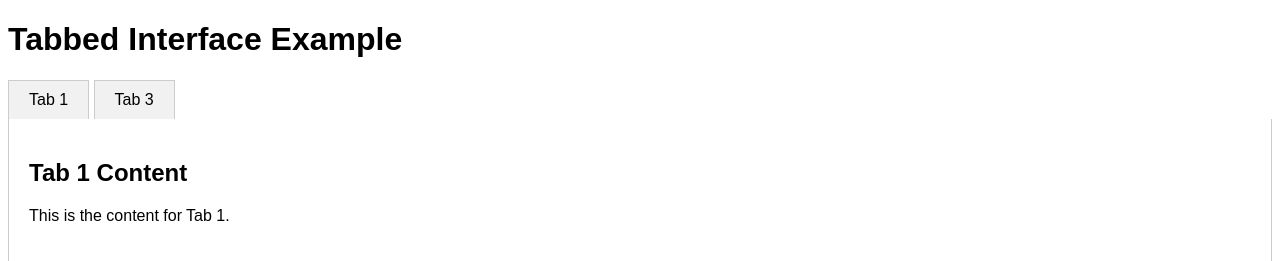
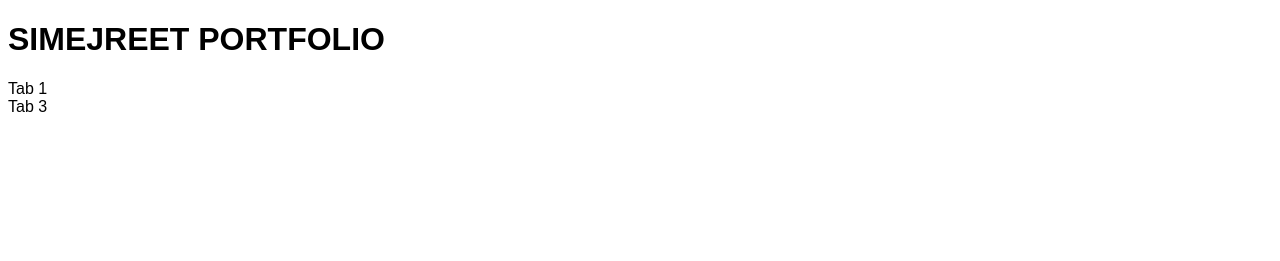
Before and after one commit to tsimer06/resume, a plain HTML site: page index.html in a window 1280 px wide. Shown: the top 261 px of the page. Drawn offline with Linux system fonts and the light colour scheme.

```diff
--- a/index.html
+++ b/index.html
@@ -31,11 +31,11 @@
 </head>
 <body>
 
-<h1>Tabbed Interface Example</h1>
+<h1>SIMEJREET PORTFOLIO</h1>
 
 <div>
-    <div class="tab" onclick="openTab(event, 'Tab1')">Tab 1</div>
-    <div class="tab" onclick="openTab(event, 'Tab3')">Tab 3</div>
+    <div class="Power BI" onclick="openTab(event, 'Tab1')">Tab 1</div>
+    <div class="SQL" onclick="openTab(event, 'Tab3')">Tab 3</div>
 </div>
 
 <div id="Tab1" class="tab-content">
```
